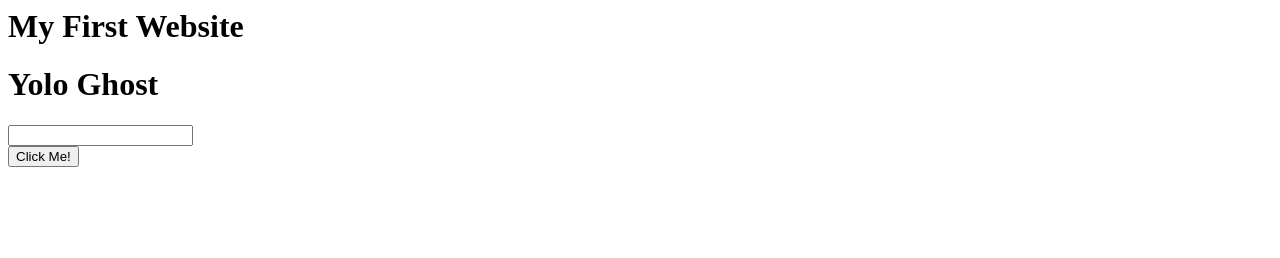
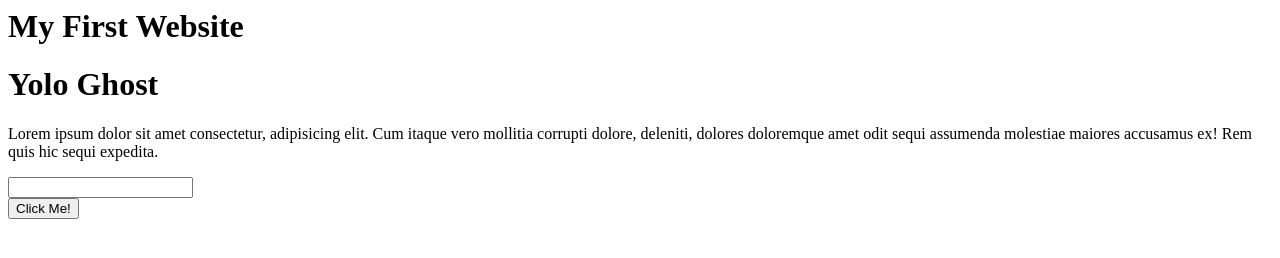
Before and after one commit to InjamulRashik/my-first-website, a plain HTML site: page index.html in a window 1280 px wide. Drawn offline with Linux system fonts and the light colour scheme.

Commit message:
checkout

```diff
--- a/index.html
+++ b/index.html
@@ -1,5 +1,10 @@
 <h1>My First Website</h1>
 <h1>Yolo Ghost</h1>
+<p>
+  Lorem ipsum dolor sit amet consectetur, adipisicing elit. Cum itaque vero
+  mollitia corrupti dolore, deleniti, dolores doloremque amet odit sequi
+  assumenda molestiae maiores accusamus ex! Rem quis hic sequi expedita.
+</p>
 <input type="text" />
 <br />
 <button>Click Me!</button>
```
